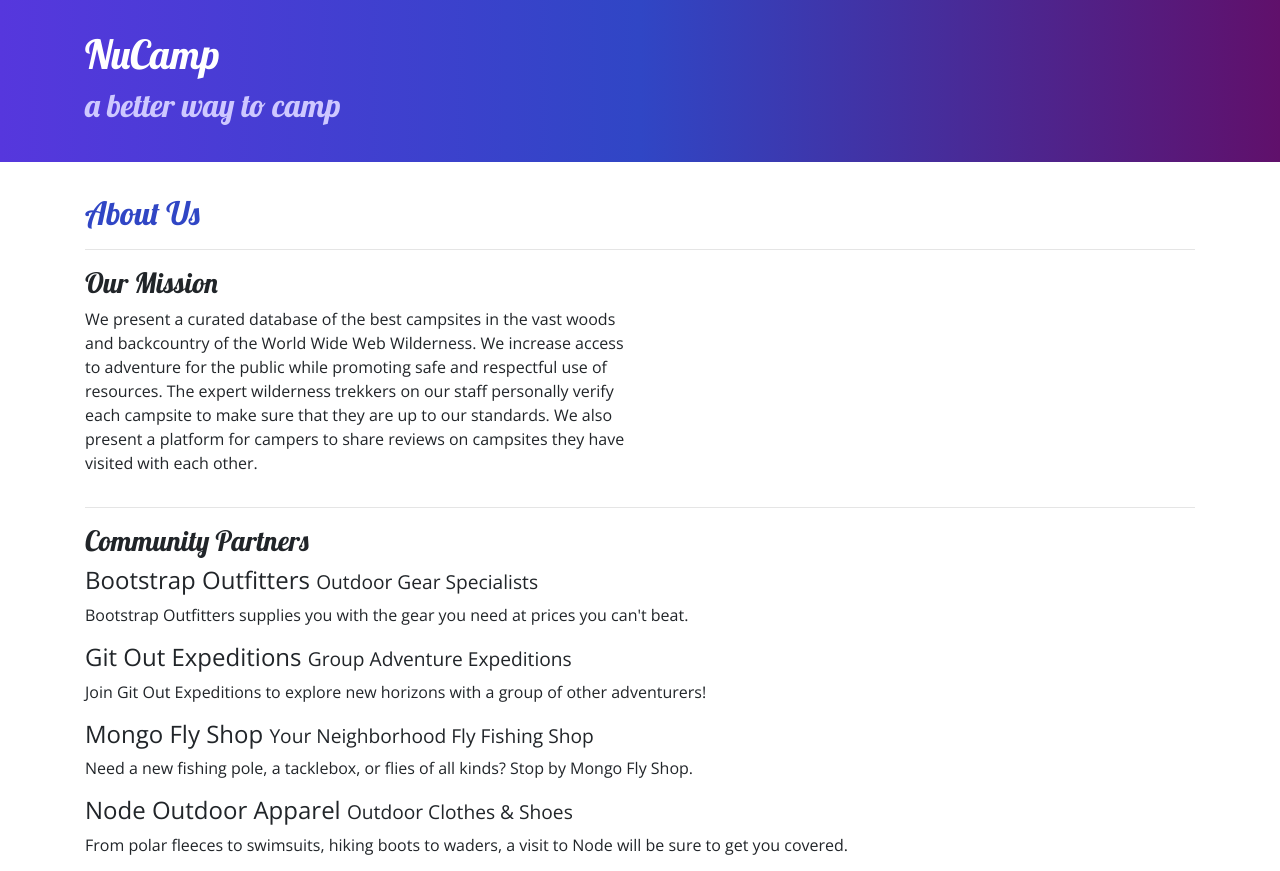
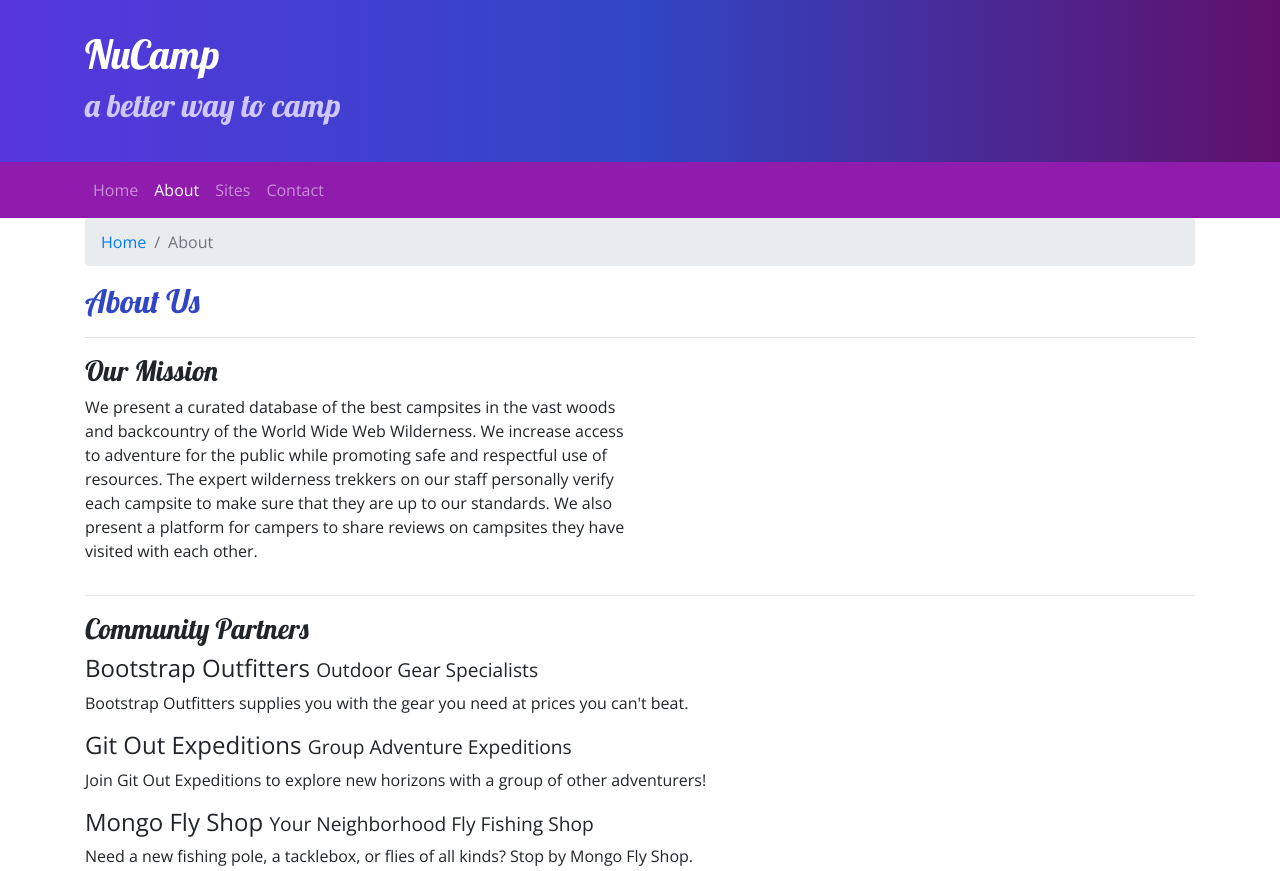
Before and after one commit to OkonkwoTChalla/nucampsite, a website: page aboutus.html in a window 1280 px wide. Shown: the top 871 px of the page. Drawn offline with nearby package versions, Linux system fonts and the light colour scheme.

Commit message:
Exercise: Navbar and Breadcrumbs

```diff
--- a/aboutus.html
+++ b/aboutus.html
@@ -28,10 +28,30 @@
         </div>
     </header>
 
+    <nav class="navbar navbar-expand-sm navbar-dark sticky-top">
+        <div class="container">
+            <button class="navbar-toggler ml-auto" type="button" data-toggle="collapse" data-target="#nucampNavbar">
+                <span class="navbar-toggler-icon"></span>
+            </button>
+            <div class="collapse navbar-collapse" id="nucampNavbar">
+                <ul class="navbar-nav">
+                    <li class="nav-item"><a class="nav-link" href="index.html">Home</a></li>
+                    <li class="nav-item active"><a class="nav-link" href="aboutus.html">About</a></li>
+                    <li class="nav-item"><a class="nav-link" href="#">Sites</a></li>
+                    <li class="nav-item"><a class="nav-link" href="#">Contact</a></li>
+                </ul>
+            </div>
+        </div>
+    </nav>
+
     <div class="container">
         <div class="row">
             <div class="col">
-               <h2>About Us</h2>
+                <ol class="breadcrumb">
+                    <li class="breadcrumb-item"><a href="index.html">Home</a></li>
+                    <li class="breadcrumb-item active">About</li>
+                </ol>
+                <h2>About Us</h2>
                <hr />
             </div>
         </div>
@@ -107,6 +127,4 @@
 
 </body>
 
-</body>
-
 </html>
--- a/css/styles.css
+++ b/css/styles.css
@@ -20,6 +20,7 @@ footer {
 }
 
 .jumbotron {
+    margin: 0;
     padding: 30px;
     background-image: linear-gradient(to right, #5637DD, #3046C5, #60106B);
     color: white;
@@ -30,3 +31,7 @@ footer {
     border-bottom: 1px ridge;
     min-height: 200px;
 }
+
+.navbar {
+    background-color: #901CAD;
+}
```
Also changed, not shown: index.html (+16 -2 lines).
